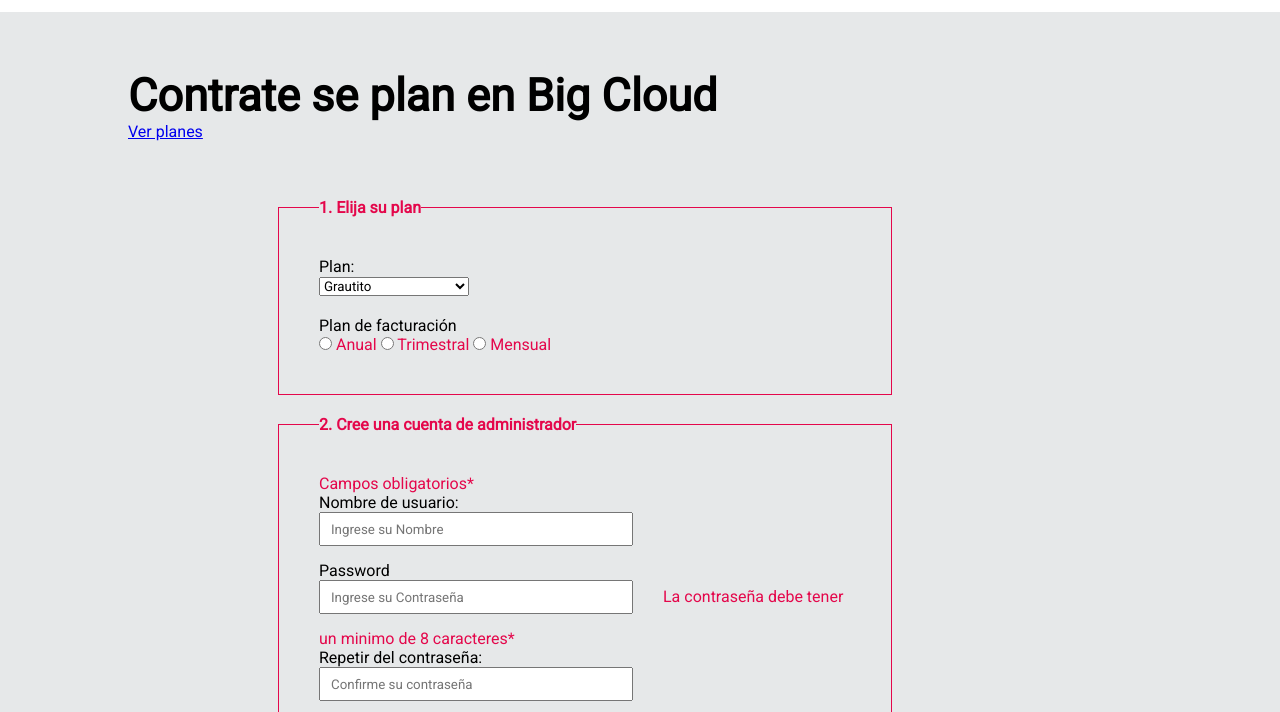
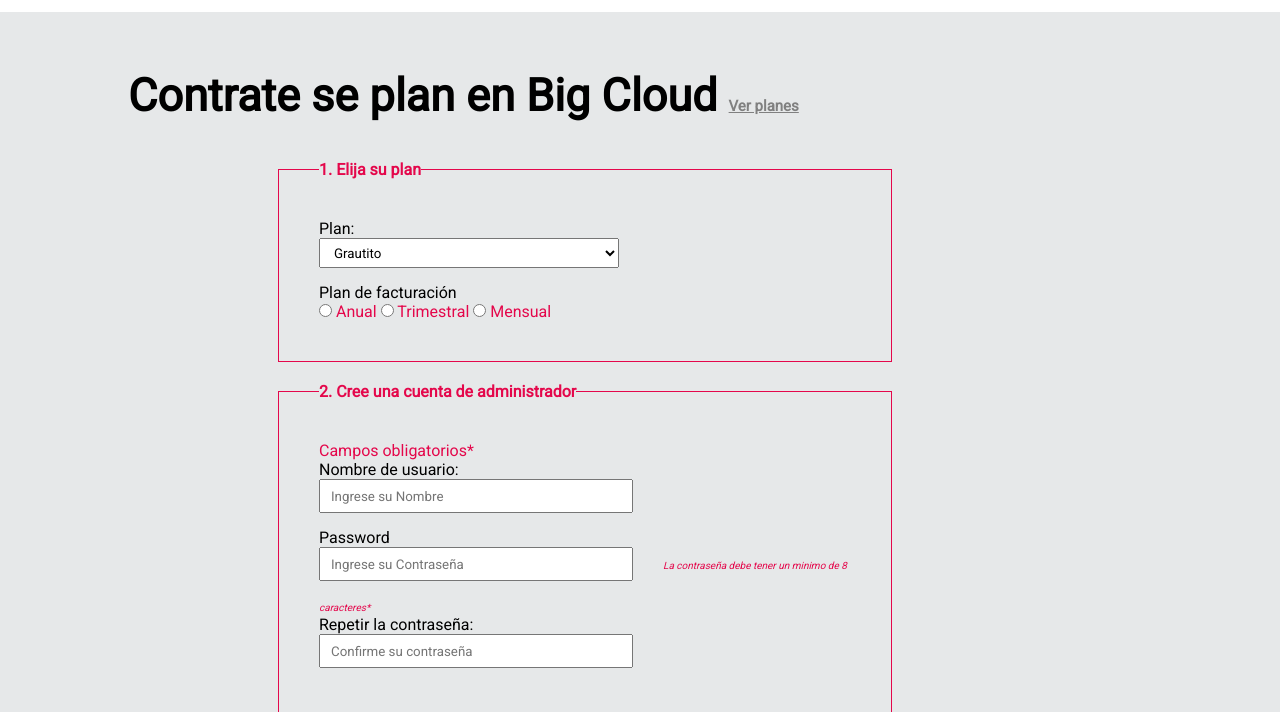
Before and after one commit to Jasorza/Laboratorio-4, a plain HTML site: page contratar.html in a window 1280 px wide. Shown: the part 88-800 px from the top of the page. Drawn offline with Linux system fonts and the light colour scheme.

```diff
--- a/contratar.html
+++ b/contratar.html
@@ -19,7 +19,7 @@
 					<br>
 					<br>
 					<br>
-					<h1>Contrate se plan en Big Cloud</h1><a href="planes.html"><p>Ver planes</p></a>
+					<h1>Contrate se plan en Big Cloud <a href="planes.html">Ver planes</a></h1>
 					<br>
 					<br>
 					<br>
@@ -53,10 +53,10 @@
 										</li>
 										<li>
 											<p class="title">Password</p>
-											<input type="password" name="password" placeholder="Ingrese su Contraseña" id="password" value=""/>La contraseña debe tener un minimo de 8 caracteres*
+											<input type="password" name="password" placeholder="Ingrese su Contraseña" id="password" value=""/><em>La contraseña debe tener un minimo de 8 caracteres*</em>
 										</li>
 										<li>
-											<p class="title">Repetir del contraseña:</p>
+											<p class="title">Repetir la contraseña:</p>
 											<input type="text" name="repetir" id="repetir" placeholder="Confirme su contraseña" value=""/>
 										</li>
             						</fieldset>
@@ -74,7 +74,7 @@
 										<p class="title">Correo Electronico</p>
 										<input type="text" name="mail" id="mail" placeholder="Ingrese su direccion de Correo" value="">
 										<p class="title">Fecha Nacimiento</p>
-										<input type="date" name="fecha" min="2018-03-25"max="2018-05-25" step="2">
+										<input type="date" name="fecha" id="fecha" min="2018-03-25"max="2018-05-25" step="2">
 										<p class="title">Nombre de la Empresa</p>
 										<input type="text" name="empresa" id="empresa" placeholder="Ingrese Nombre" value="">
 										<p class="title">Tamaño de la empresa</p>
--- a/css/estiloscontratar.css
+++ b/css/estiloscontratar.css
@@ -27,17 +27,11 @@ header{
 	display: inline;
 }
 
-a{
-	display: inline;
+h1 a{
+	font-size: 15px;
+	color: grey;
 }
 
-h1{
-	display: inline;
-}
-
-#container a{
-	display: inline;
-}
 form{
 	position: absolute;
 	left: 150px;
@@ -51,7 +45,7 @@ li{
 	list-style-type: none;
 }
 
-#name, #apellido, #telefono, #mail, #fecha, #empresa, #tamaño, #repetir, #password{
+#select, #name, #apellido, #telefono, #mail, #fecha, #empresa, #tamaño, #repetir, #password{
 	margin-right: 30px;
 	padding-left: 10px;
 	margin-bottom: 15px;
@@ -59,10 +53,14 @@ li{
 	height: 30px;
 }
 
+em{
+	font-size: 10px;
+}
 
 select{
 	margin-bottom: 20px;
 	width: 150px;
+	height: 40px;
 }
 
 input:focus{
@@ -88,12 +86,12 @@ input:focus{
 
 .bt{
 	margin-left: 10px;
-	padding: 10px; /*espacio alrededor texto*/
-	background-color: #E4074B; /*color botón*/
-	color: #ffffff; /*color texto*/
-	text-decoration: none; /*decoración texto*/
-	text-transform: uppercase; /*capitalización texto*/
- }
+	padding: 10px;
+	background-color: #E4074B;
+	color: #ffffff;
+	text-decoration: none;
+	text-transform: uppercase;
+}
 
 footer{
 	height: 250px;
--- a/css/estilosinicio.css
+++ b/css/estilosinicio.css
@@ -78,14 +78,14 @@ header{
 
 }
 
- footer{
+footer{
  	height: 250px;
  	background-color: black;
  	border-top: solid 10px;
  	border-color: #E4074B;
  }
 
- h2{
+h2{
  	font-size: 35px
  }
 li{
```
